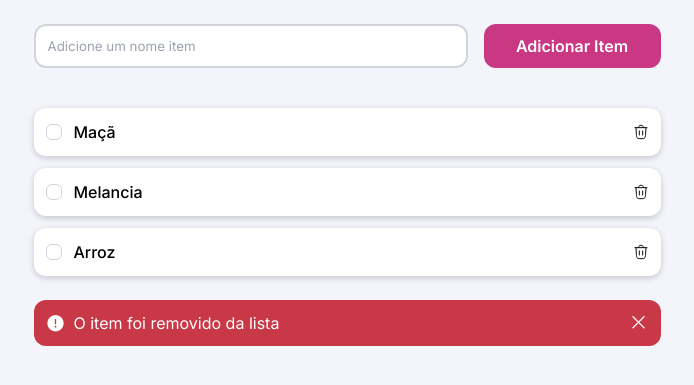
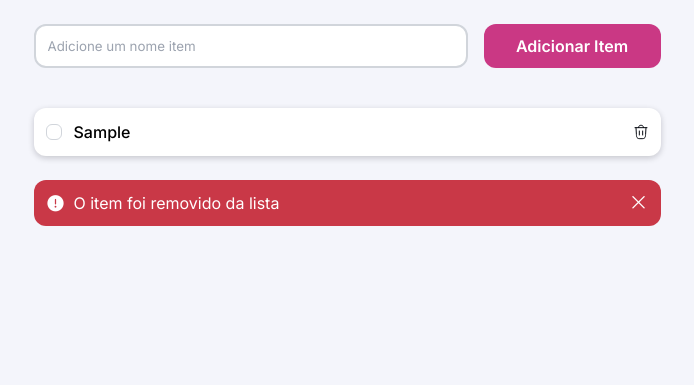
Before and after one commit to cattnasc/quicklist, a plain HTML site: page index.html in a window 1280 px wide. Both pictures are taken after typing "Sample" into the empty fields and a click on the button "Adicionar Item". Shown: the part 219-604 px from the top of the page, without its empty margins (293-987 px from the left). Drawn offline with nearby package versions, Linux system fonts and the light colour scheme.

Commit message:
criação da função showItemsList para exibir os itens dentro da section.list

```diff
--- a/index.html
+++ b/index.html
@@ -38,45 +38,7 @@
             <button onclick="addItem()">Adicionar Item</button>
         </section>
 
-        <section class="list">
-
-            <div class="item">
-                <div>
-                    <input type="checkbox" name="list" id="item-1">
-                    <div class="custom-checkbox">
-                        <img src="./assets/checked.svg" alt="checked">
-                    </div>
-                    <label for="item-1">Maçã</label>
-                </div>
-
-                <button><img src="./assets/trash-icon.svg" alt="trash icon"></button>
-            </div>
-
-            <div class="item">
-                <div>
-                    <input type="checkbox" name="list" id="item-2">
-                    <div class="custom-checkbox">
-                        <img src="./assets/checked.svg" alt="checked">
-                    </div>
-                    <label for="item-2">Melancia</label>
-                </div>
-
-                <button><img src="./assets/trash-icon.svg" alt="trash icon"></button>
-            </div>
-
-            <div class="item">
-                <div>
-                    <input type="checkbox" name="list" id="item-3">
-                    <div class="custom-checkbox">
-                        <img src="./assets/checked.svg" alt="checked">
-                    </div>
-                    <label for="item-3">Arroz</label>
-                </div>
-
-                <button><img src="./assets/trash-icon.svg" alt="trash icon"></button>
-            </div>
-
-        </section>
+        <section class="list"></section>
 
         <div class="warning">
             <div>
--- a/main.js
+++ b/main.js
@@ -11,4 +11,29 @@ function addItem() {
     items.push(item)
 
     document.querySelector("#item").value = ""
+
+    showItemsList()
 }
+
+function showItemsList() {
+    const sectionList = document.querySelector(".list")
+    sectionList.textContent = ""
+
+    items.map((item, index) => {
+        sectionList.innerHTML += `
+        <div class="item">
+                <div>
+                    <input type="checkbox" name="list" id="item-${index}">
+                    <div class="custom-checkbox">
+                        <img src="./assets/checked.svg" alt="checked">
+                    </div>
+                    <label for="item-${index}">${item.name}</label>
+                </div>
+
+                <button>
+                    <img src="./assets/trash-icon.svg" alt="trash icon">
+                </button>
+            </div>
+        `
+    })
+}
```
